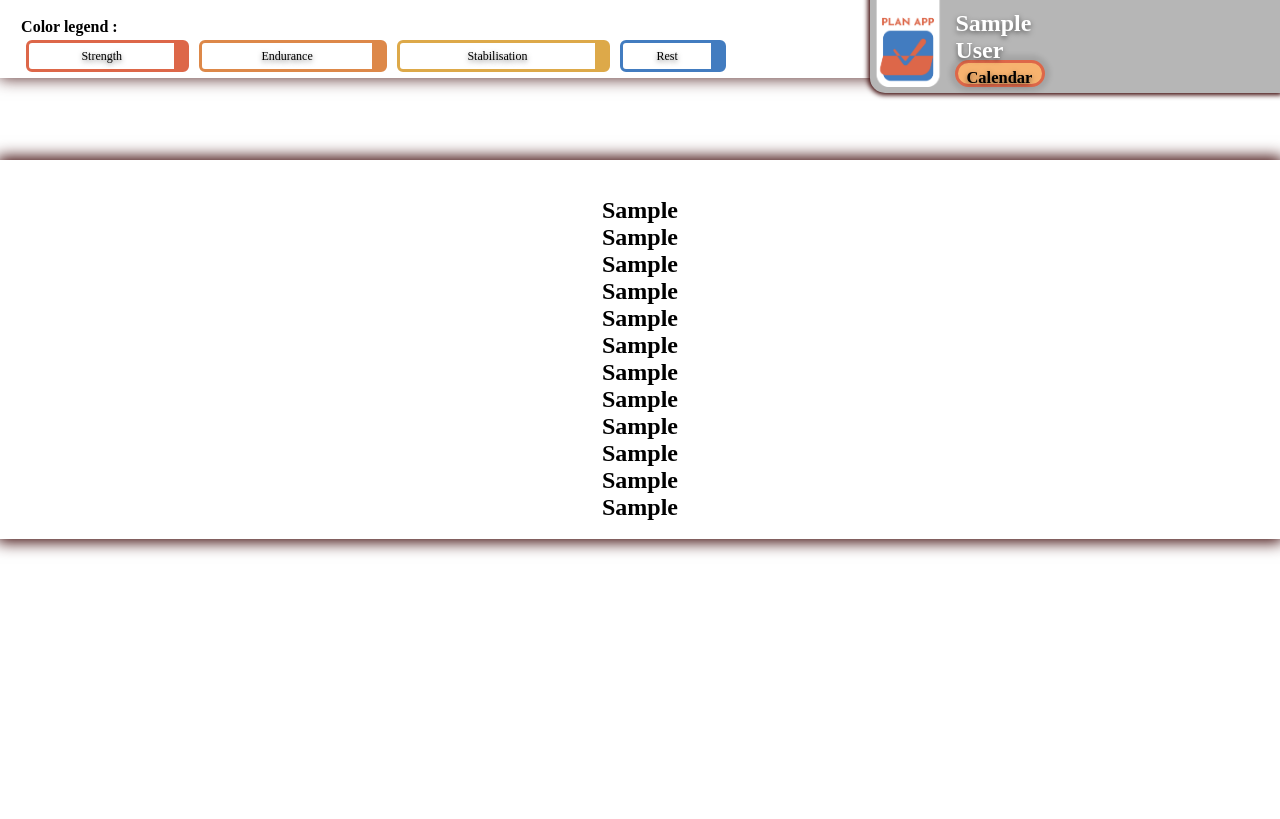
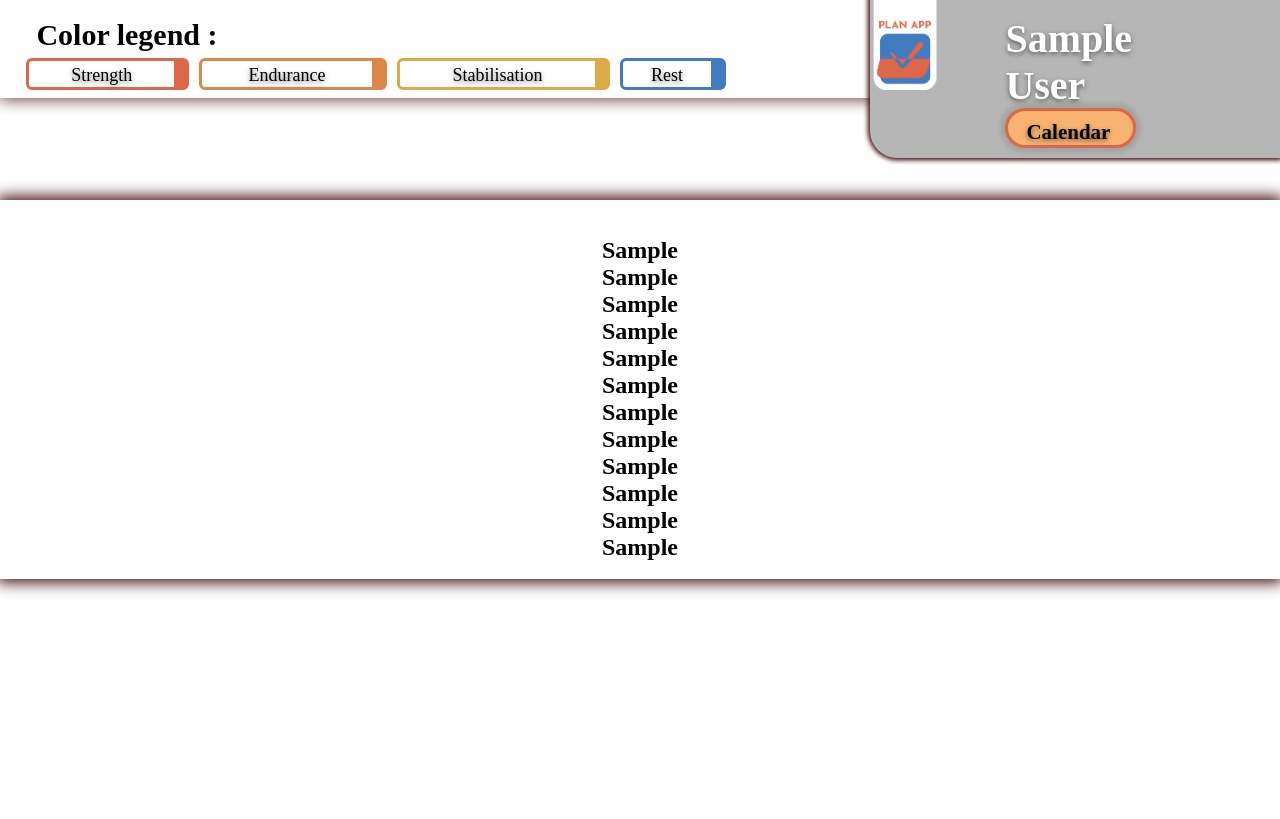
Before and after one commit to nicolasmarat9/PlanApp, a Django app: a page that uses Calendar/templates/calentemp/sessions_list.html in a window 1280 px wide. Shown: the top 819 px of the page. Run offline with Django 3.2, Linux system fonts and the light colour scheme; a user stored in the database is signed in; tables that the repository leaves empty hold one stand-in row (values such as "Sample post").

Commit message:
Update sessdet_list.css

```diff
--- a/assets/sessdet_list.css
+++ b/assets/sessdet_list.css
@@ -29,7 +29,7 @@
 .dailyplan {
 
     width: 100%;
-    margin-top: 160px;
+    margin-top: 200px;
     height: auto;
     background-color: #fff;
     text-align: center;
@@ -191,11 +191,11 @@ h2 {
     padding-left: 15px;
 }
 .leglabel {
-    font-size: medium;
+    font-size: 30px;
     font-weight: 800;
     color: black;
     height: 2rem;
-    width: 6.8rem;
+    width: 14rem;
     border-radius: 6px;
     text-align: center;
     padding-top: 0.6rem;
@@ -212,7 +212,7 @@ h2 {
     align-items: center;
     text-shadow: 0 0.1rem 0.3rem rgba(0,0,0,0.5);
     margin-left: 0%;
-    margin-top: 0;
+    margin-top: 18px;
 }
 
 .styleleg div{
@@ -230,7 +230,8 @@ h2 {
     border-color: var(--stren);
     border-right-width: 15px;
     color: black;
-    font-size: 12px;
+    font-size: 18px;
+    padding-top: 3px;
     font-weight: normal;
     height: 2rem;
     width: 4.4rem;
@@ -245,7 +246,8 @@ h2 {
     border-color: var(--endu);
     border-right-width: 15px;
     color: black;
-    font-size: 12px;
+    font-size: 18px;
+    padding-top: 3px;
     font-weight: normal;
     height: 2rem;
     width: 5.2rem;
@@ -260,7 +262,8 @@ h2 {
     border-color: var(--stab);
     border-right-width: 15px;
     color: black;
-    font-size: 12px;
+    font-size: 18px;
+    padding-top: 3px;
     font-weight: normal;
     height: 2rem;
     width: 5.8rem;
@@ -276,7 +279,8 @@ h2 {
     border-color: var(--rest);
     border-right-width: 15px;
     color: black;
-    font-size: 12px;
+    font-size: 18px;
+    padding-top: 3px;
     font-weight: normal;
     height: 2rem;
     width: 3.3rem;
@@ -288,37 +292,40 @@ h2 {
 
 
 .logo {
-    margin-left: -187px;
-    margin-top: -90px;
+    margin-left: -190px;
+    margin-top: -148px;
 }
 
 .user {
     color: #fff;
-    margin-top:  -2px;
-    margin-left: -95px;
-    margin-right: 170px;
+    margin-top:  -17px;
+    margin-left: -45px;
     border-radius: 20px;
     height: 25px;
-    width: 70px;
+    width:auto;
     padding-top: 4px;
-    font-size: 12px;
+    font-size: 20px;
     text-shadow: 0 0.1rem 0.3rem rgba(0,0,0,0.5);
     border-style: none;
     cursor: context-menu;
 }
+
+
+
 .backtocalendar {
 
     background-color: #F7B36F;
     border: solid;
     border-color: #DD6749;
-    width: 90px;
-    margin-top: 29px;
-    margin-left: -95px;
+    margin-top:  72px;
+    margin-left: -45px;
     border-radius: 20px;
-    height: 27px;
-    padding-top: 5px;
-    padding-left: 8px;
-    font-size: 11px;
+    height: 40px;
+    width: 131px;
+    padding-top: 9px;
+    font-size: 14px;
+    padding-left: 18px;
+
     box-shadow: 0px 0px 5px 5px rgba(0, 0, 0, 0.1);
     text-shadow: 0 0.1rem 0.3rem rgba(0,0,0,0.5);
 }
```
Also changed, not shown: other parts of assets/sessdet_list.css (+21 -21 lines).
